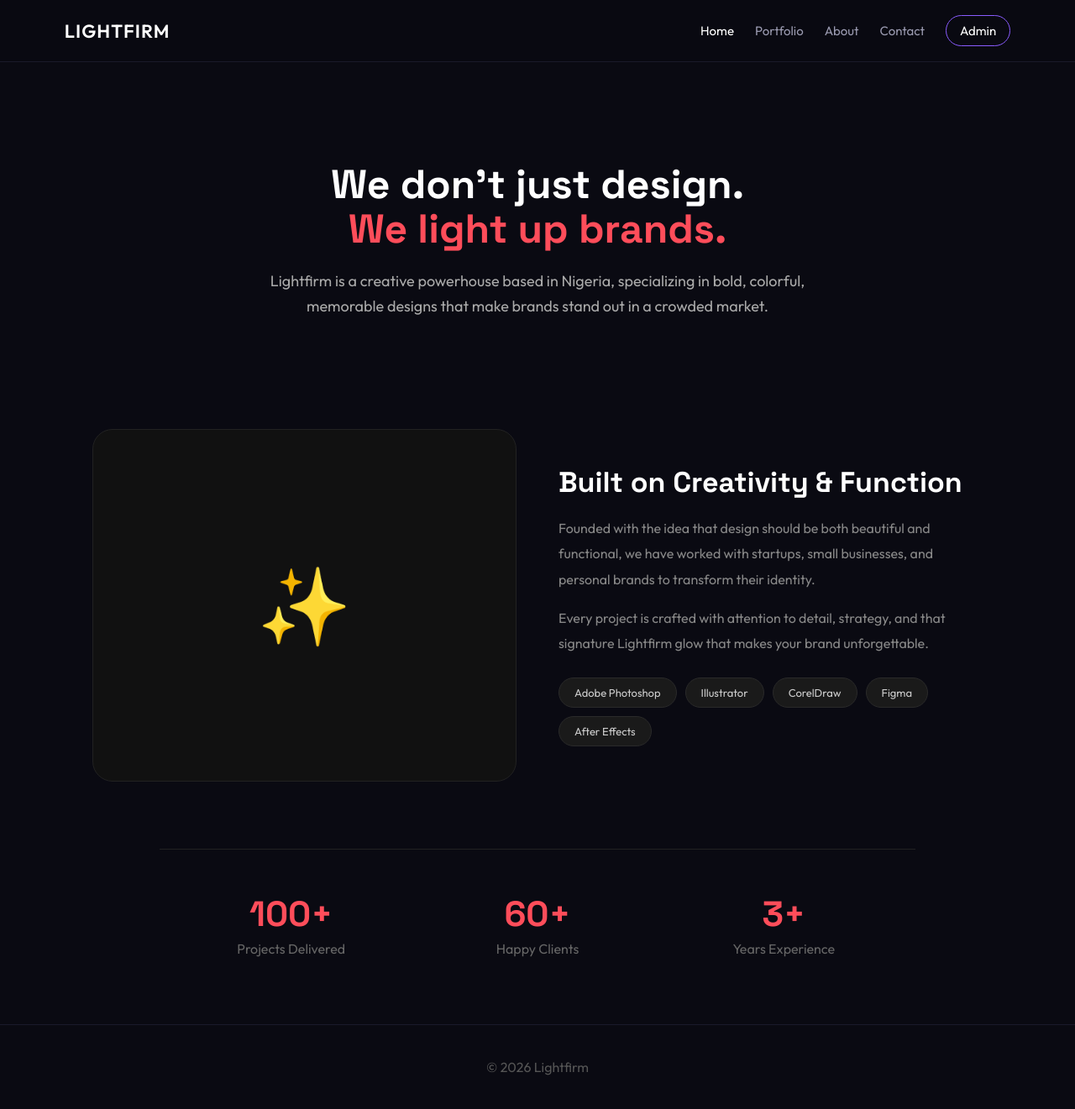
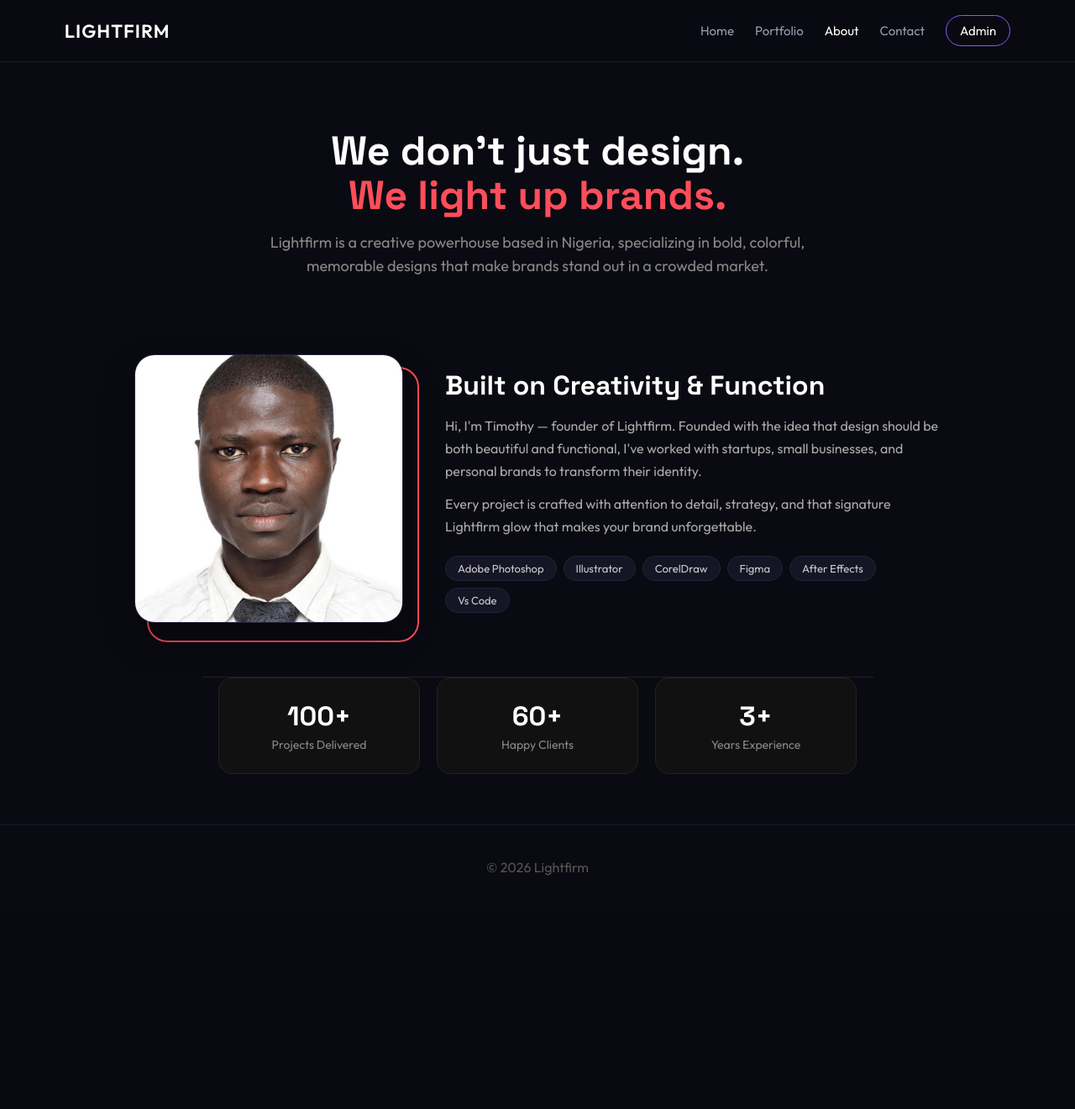
Before and after one commit to timosof/lightfirm_portfolio, a Flask app: page /about in a window 1280 px wide. Shown: the whole page at 84% size. After the commit the page ends 1043 px from the top, so only its background shows below. Run offline with Flask 3, Linux system fonts and the light colour scheme.

Commit message:
polish about page with profile pic

```diff
--- a/templates/about.html
+++ b/templates/about.html
@@ -3,20 +3,40 @@
 <head>
     <meta charset="UTF-8">
     <meta name="viewport" content="width=device-width, initial-scale=1.0">
-    <title>Lightfirm - Creative Graphic Studio</title>
+    <title>About - Lightfirm</title>
     <link rel="stylesheet" href="{{ url_for('static', filename='css/style.css') }}">
+    <style>
+      .about-hero{text-align:center;padding:80px 20px 40px;max-width:800px;margin:0 auto}
+      .about-hero h1{font-size:48px;line-height:1.1;margin-bottom:15px}
+      .about-hero h1 span{color:#ff4d5a}
+      .about-hero p{color:#888;font-size:18px;line-height:1.6}
+      .about-grid{display:flex;gap:50px;align-items:center;max-width:1000px;margin:50px auto;padding:0 20px;flex-wrap:wrap;justify-content:center}
+      .about-image-wrap{position:relative}
+      .about-image-wrap img{width:320px;height:320px;border-radius:24px;object-fit:cover;border:1px solid #23233a;box-shadow:0 20px 40px rgba(0,0,0,0.4)}
+      .about-image-wrap::after{content:'';position:absolute;top:15px;left:15px;width:100%;height:100%;border:2px solid #ff4d5a;border-radius:24px;z-index:-1}
+      .about-text{flex:1;min-width:300px}
+      .about-text h2{font-size:32px;margin-bottom:15px}
+      .about-text p{color:#aaa;line-height:1.7;margin-bottom:12px}
+      .tools{display:flex;flex-wrap:wrap;gap:8px;margin-top:20px}
+      .tool-tag{background:#151525;border:1px solid #23233a;padding:6px 14px;border-radius:20px;font-size:13px;color:#ccc}
+      .stats{display:flex;gap:20px;justify-content:center;flex-wrap:wrap;margin:60px auto;max-width:800px;padding:0 20px}
+      .stat{text-align:center;background:#111;border:1px solid #222;padding:25px 30px;border-radius:16px;flex:1;min-width:150px}
+      .stat h3{font-size:32px;color:#fff}
+      .stat p{color:#888;margin-top:5px;font-size:14px}
+      @media(max-width:768px){.about-hero h1{font-size:32px}.about-image-wrap img{width:260px;height:260px}}
+    </style>
 </head>
 <body>
     <nav class="navbar">
         <div class="logo">LIGHTFIRM</div>
         <div class="hamburger" id="hamburger">☰</div>
         <div class="nav-links" id="navLinks">
-            <a href="/" class="active">Home</a>
+            <a href="/">Home</a>
             <a href="/portfolio">Portfolio</a>
-            <a href="/about">About</a>
+            <a href="/about" class="active">About</a>
             <a href="/contact">Contact</a>
             <a href="/login" class="btn-small">Admin</a>
-            </div>
+        </div>
     </nav>
 
     <section class="about-hero">
@@ -25,10 +45,12 @@
     </section>
 
     <div class="about-grid">
-        <div class="about-image">✨</div>
+        <div class="about-image-wrap">
+            <img src="/static/images/me.jpeg" alt="Timothy - Lightfirm Founder" onerror="this.src='https://via.placeholder.com/320x320/151525/ff4d5a?text=Upload+Me.jpg'">
+        </div>
         <div class="about-text">
             <h2>Built on Creativity & Function</h2>
-            <p>Founded with the idea that design should be both beautiful and functional, we have worked with startups, small businesses, and personal brands to transform their identity.</p>
+            <p>Hi, I'm Timothy — founder of Lightfirm. Founded with the idea that design should be both beautiful and functional, I've worked with startups, small businesses, and personal brands to transform their identity.</p>
             <p>Every project is crafted with attention to detail, strategy, and that signature Lightfirm glow that makes your brand unforgettable.</p>
 
             <div class="tools">
@@ -37,6 +59,7 @@
                 <span class="tool-tag">CorelDraw</span>
                 <span class="tool-tag">Figma</span>
                 <span class="tool-tag">After Effects</span>
+                <span class="tool-tag">Vs Code</span>
             </div>
         </div>
     </div>
@@ -48,5 +71,6 @@
     </div>
 
     <footer style="text-align:center;padding:40px;color:#555">© 2026 Lightfirm</footer>
+    <script src="{{ url_for('static', filename='js/main.js') }}"></script>
 </body>
 </html>
```
Also changed, not shown: static/images/me.jpeg (added).
